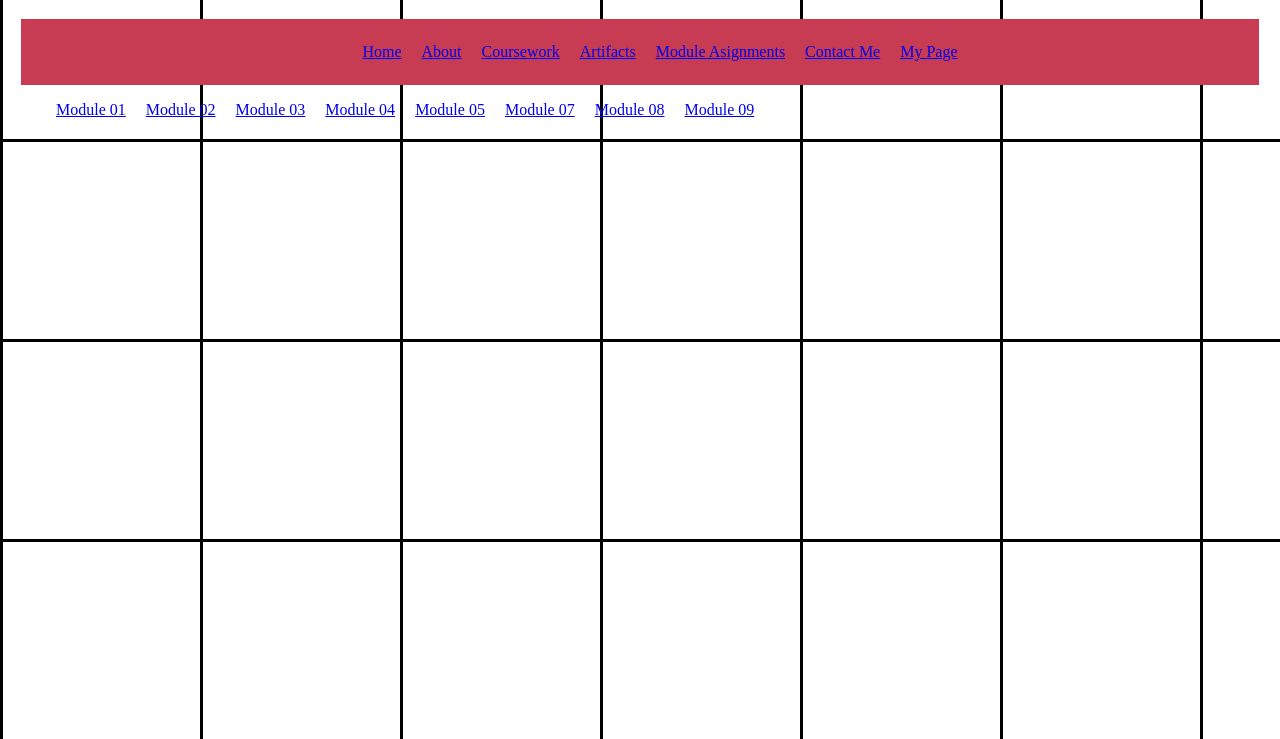
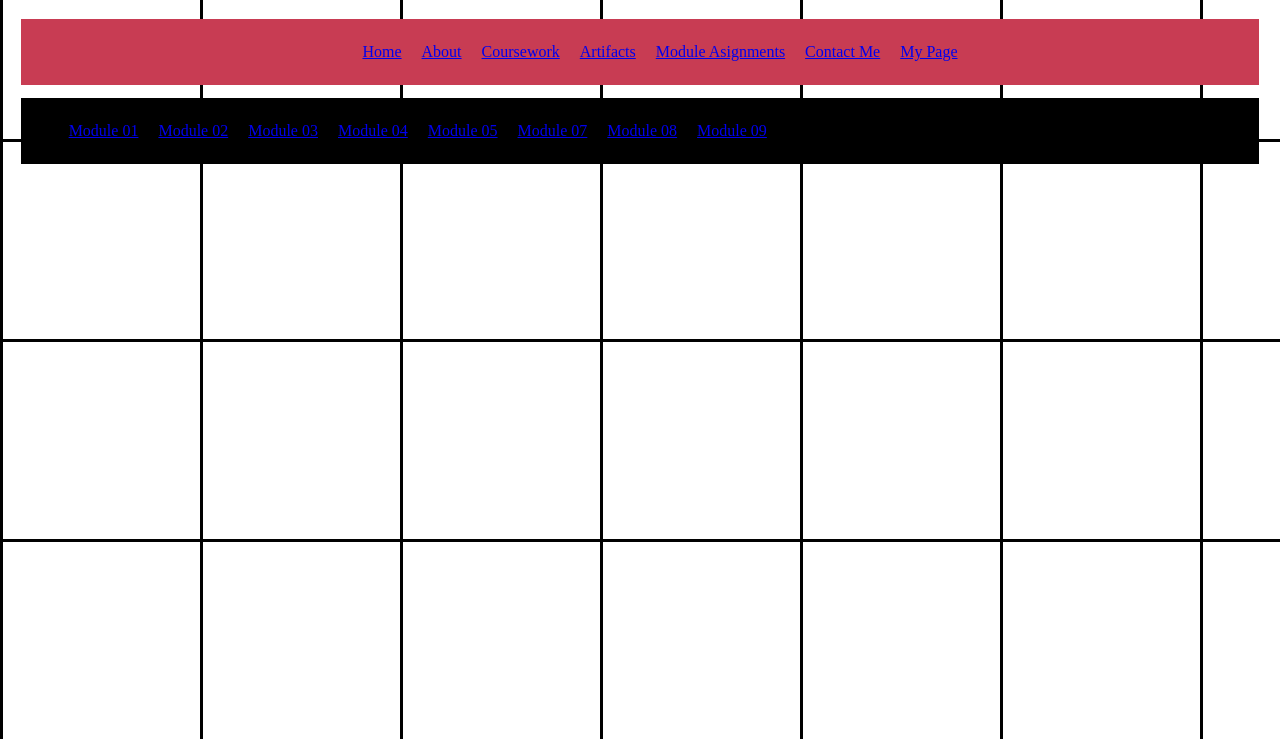
Before and after one commit to TrentKlinge/bc_prog109_web_based_porfolio_module_assignments, a plain HTML site: page index.html in a window 1280 px wide. Shown: the part 61-800 px from the top of the page. Drawn offline with Linux system fonts and the light colour scheme.

Commit message:
Update style.css

```diff
--- a/style.css
+++ b/style.css
@@ -5,6 +5,12 @@
 
 #header {
   text-align: center;}
+
+#pageContent {
+  margin: 1%;
+  background-color: #000000;
+  color: #ffffff;
+  padding: 0.5em 0;}
 
 li {
 	display: inline;
```
